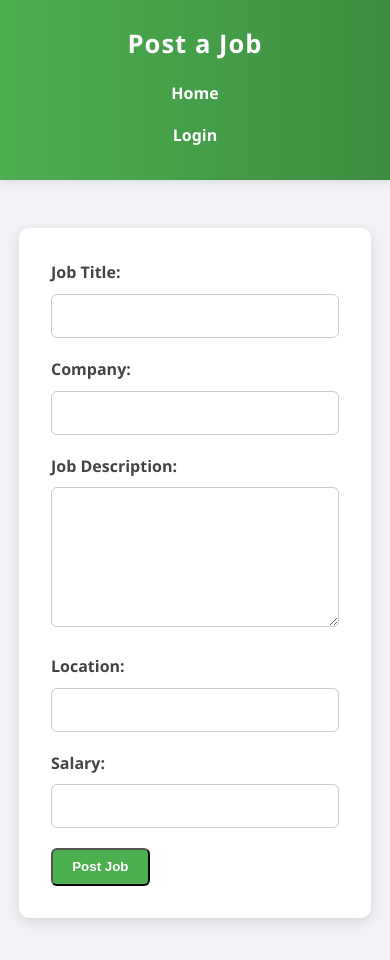
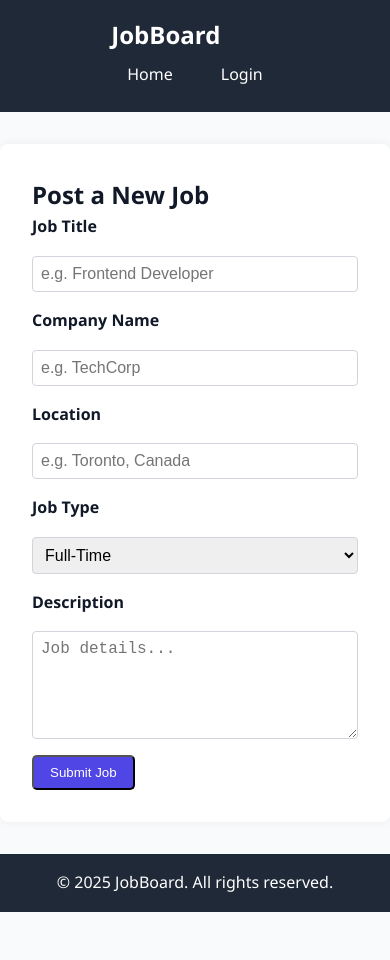
Before and after one commit to GungunRaniSahu/Job-Board, a website: page frontend/pages/post-job.html in a window 390 px wide. After the commit the page ends 912 px from the top, so only its background shows below. Drawn offline with Linux system fonts and the light colour scheme.

Commit message:
improved ui

```diff
--- a/frontend/css/style.css
+++ b/frontend/css/style.css
@@ -1,4 +1,4 @@
-/* Reset and Base Styles */
+/* Base Reset */
 * {
     margin: 0;
     padding: 0;
@@ -6,212 +6,162 @@
   }
 
   body {
-    font-family: 'Segoe UI', Tahoma, Geneva, Verdana, sans-serif;
-    background-color: #f0f2f5;
-    color: #333;
+    font-family: 'Segoe UI', sans-serif;
+    background-color: #f9fafb;
+    color: #111827;
     line-height: 1.6;
   }
 
-/* Header */
-header {
-    background: linear-gradient(90deg, #4CAF50, #3e8e41);
-    color: white;
-    padding: 1.5rem 1rem;
-    text-align: center;
-    box-shadow: 0 2px 6px rgba(0, 0, 0, 0.1);
+  /* Layout Containers */
+  .container {
+    max-width: 1100px;
+    margin: 0 auto;
+    padding: 0 1rem;
   }
 
-header h1 {
-    font-size: 2rem;
-    margin-bottom: 0.3rem;
-    letter-spacing: 1px;
+  /* Header */
+  .navbar {
+    background: #1f2937;
+    color: white;
+    padding: 1rem 0;
+    display: flex;
+    justify-content: space-between;
+    align-items: center;
+    flex-wrap: wrap;
   }
 
-/* Navigation */
-nav {
-    margin-top: 0.5rem;
+  .navbar .logo {
+    font-size: 1.5rem;
+    font-weight: bold;
   }
 
-nav a {
-    color: #fff;
-    margin: 0 0.75rem;
-    text-decoration: none;
-    font-weight: 600;
-    transition: color 0.3s ease;
+  .navbar nav {
+    display: flex;
+    gap: 1rem;
   }
 
-nav a:hover {
-    color: #c8f7c5;
-    text-decoration: underline;
+  .navbar nav a {
+    color: #ffffff;
+    text-decoration: none;
+    padding: 0.5rem 1rem;
+    transition: background 0.3s ease;
   }
 
-/* Section Wrapper */
-section {
-    margin: 3rem auto;
-    width: 90%;
-    max-width: 1100px;
+  .navbar nav a:hover {
+    background: #374151;
+    border-radius: 5px;
   }
 
-/* Section Title */
-section h2 {
-    text-align: center;
-    margin-bottom: 2.5rem;
-    font-size: 1.8rem;
-    color: #333;
-    position: relative;
+  /* Buttons */
+  .btn-primary {
+    background: #4f46e5;
+    color: white;
+    padding: 0.5rem 1rem;
+    border-radius: 5px;
+    text-decoration: none;
+    transition: background 0.3s ease;
   }
 
-section h2::after {
-    content: '';
-    display: block;
-    width: 60px;
-    height: 4px;
-    background-color: #4CAF50;
-    margin: 0.5rem auto 0;
-    border-radius: 2px;
+  .btn-primary:hover {
+    background: #4338ca;
   }
 
-/* Job Cards */
-#job-list {
-    display: flex;
-    flex-wrap: wrap;
-    gap: 2rem;
-    justify-content: center;
+  .btn-secondary {
+    background: #10b981;
+    color: white;
+    padding: 0.4rem 0.8rem;
+    border-radius: 5px;
+    display: inline-block;
+    text-decoration: none;
+    transition: background 0.3s ease;
+  }
+
+  .btn-secondary:hover {
+    background: #059669;
+  }
+
+  /* Hero Section */
+  .hero {
+    text-align: center;
+    margin: 2rem 0;
+  }
+
+  .hero h2 {
+    font-size: 2rem;
+    margin-bottom: 0.5rem;
+  }
+
+  .search-box {
+    width: 60%;
+    padding: 0.5rem;
+    margin-top: 1rem;
+    border: 1px solid #d1d5db;
+    border-radius: 4px;
+  }
+
+  /* Job Listings */
+  .job-listings {
+    margin: 2rem 0;
   }
 
   .job-card {
-    background-color: white;
-    border-radius: 10px;
-    box-shadow: 0 4px 12px rgba(0, 0, 0, 0.08);
-    padding: 1.5rem;
-    width: 100%;
-    max-width: 480px;
-    transition: transform 0.2s ease, box-shadow 0.3s ease;
+    background: white;
+    padding: 1rem;
+    margin-bottom: 1rem;
+    border-radius: 8px;
+    box-shadow: 0 0 5px rgba(0,0,0,0.05);
   }
 
-.job-card:hover {
-    transform: translateY(-5px);
-    box-shadow: 0 8px 16px rgba(0, 0, 0, 0.12);
+  /* Forms */
+  .form-container {
+    background: white;
+    padding: 2rem;
+    margin: 2rem auto;
+    border-radius: 8px;
+    box-shadow: 0 0 10px rgba(0,0,0,0.06);
+    max-width: 600px;
   }
 
-.job-card h3 {
-    font-size: 1.5rem;
-    margin-bottom: 0.5rem;
-    color: #2e7d32;
-}
-
-.job-card p {
-    margin-bottom: 1rem;
-    color: #555;
-}
-
-/* Buttons */
-.job-card .btn,
-form button {
-    background-color: #4CAF50;
-    color: white;
-    padding: 0.6rem 1.2rem;
-    border-radius: 6px;
-    text-decoration: none;
-    font-weight: 600;
-    display: inline-block;
-    transition: background-color 0.3s ease, transform 0.2s ease;
-}
-
-.job-card .btn:hover,
-form button:hover {
-    background-color: #3e8e41;
-    transform: translateY(-1px);
-}
-
-/* Form Styling */
   form {
-    background-color: white;
-    padding: 2rem;
-    border-radius: 10px;
-    box-shadow: 0 4px 12px rgba(0, 0, 0, 0.1);
-    max-width: 600px;
-    margin: 2rem auto;
+    display: flex;
+    flex-direction: column;
+    gap: 1rem;
   }
 
   form label {
-    display: block;
-    margin-bottom: 0.5rem;
     font-weight: 600;
-    color: #444;
   }
 
   form input,
-form textarea {
-    width: 100%;
-    padding: 0.75rem;
-    margin-bottom: 1.2rem;
-    border: 1px solid #ccc;
-    border-radius: 6px;
+  form textarea,
+  form select {
+    padding: 0.5rem;
+    border: 1px solid #d1d5db;
+    border-radius: 4px;
     font-size: 1rem;
-    transition: border 0.3s ease;
+    transition: border-color 0.2s;
   }
 
   form input:focus,
-form textarea:focus {
-    border-color: #4CAF50;
+  form textarea:focus,
+  form select:focus {
+    border-color: #4f46e5;
     outline: none;
   }
 
-/* Textarea Height */
   form textarea {
-    height: 140px;
+    resize: vertical;
   }
 
-/* Responsive Layout */
-@media (max-width: 768px) {
-    #job-list {
-        flex-direction: column;
-        align-items: center;
+  form button {
+    width: fit-content;
   }
 
-    .job-card {
-        width: 95%;
+  /* Footer */
+  footer {
+    background: #1f2937;
+    color: white;
+    text-align: center;
+    padding: 1rem 0;
+    margin-top: 2rem;
   }
-
-    section {
-        width: 95%;
-    }
-
-    form {
-        width: 95%;
-    }
-}
-
-@media (max-width: 480px) {
-    nav {
-        display: flex;
-        flex-direction: column;
-        align-items: center;
-    }
-
-    nav a {
-        margin: 0.5rem 0;
-    }
-
-    header h1 {
-        font-size: 1.6rem;
-    }
-}
-
-/* Extra Job Listing Styles */
-#job-listing li {
-    margin-bottom: 20px;
-    border: 1px solid #ddd;
-    padding: 15px;
-    border-radius: 8px;
-    list-style: none;
-    background: #fff;
-    box-shadow: 0 2px 8px rgba(0, 0, 0, 0.05);
-}
-
-#job-listing h3 {
-    margin: 0 0 0.5rem;
-    font-size: 1.2rem;
-    color: #4CAF50;
-}
--- a/frontend/pages/post-job.html
+++ b/frontend/pages/post-job.html
@@ -7,36 +7,39 @@
   <link rel="stylesheet" href="../css/style.css">
 </head>
 <body>
-    <header>
-        <h1>Post a Job</h1>
+  <header class="navbar">
+    <div class="container">
+      <h1 class="logo">JobBoard</h1>
       <nav>
         <a href="index.html">Home</a>
         <a href="login.html">Login</a>
       </nav>
+    </div>
   </header>
 
-    <section>
-        <form id="job-form">
-            <label for="title">Job Title:</label>
-            <input type="text" id="title" required>
+  <main class="container form-container">
+    <h2>Post a New Job</h2>
+    <form>
+      <label>Job Title</label>
+      <input type="text" placeholder="e.g. Frontend Developer" required>
+      <label>Company Name</label>
+      <input type="text" placeholder="e.g. TechCorp" required>
+      <label>Location</label>
+      <input type="text" placeholder="e.g. Toronto, Canada" required>
+      <label>Job Type</label>
+      <select>
+        <option>Full-Time</option>
+        <option>Part-Time</option>
+        <option>Contract</option>
+      </select>
+      <label>Description</label>
+      <textarea placeholder="Job details..." rows="5" required></textarea>
+      <button class="btn-primary" type="submit">Submit Job</button>
+    </form>
+  </main>
 
-            <label for="company">Company:</label>
-            <input type="text" id="company" required>
-
-            <label for="description">Job Description:</label>
-            <textarea id="description" required></textarea>
-
-            <label for="location">Location:</label>
-            <input type="text" id="location" required>
-
-            <label for="salary">Salary:</label>
-            <input type="text" id="salary" required>
-
-            <button type="submit">Post Job</button>
-        </form>
-
-    </section>
-
-    <script src="../js/main.js" defer></script>
+  <footer>
+    <p>&copy; 2025 JobBoard. All rights reserved.</p>
+  </footer>
 </body>
 </html>
```
Also changed, not shown: frontend/pages/index.html (+31 -10 lines), frontend/pages/login.html (+17 -14 lines), frontend/pages/register.html (+19 -24 lines). Lines whose indentation alone changed are shown as unchanged.
